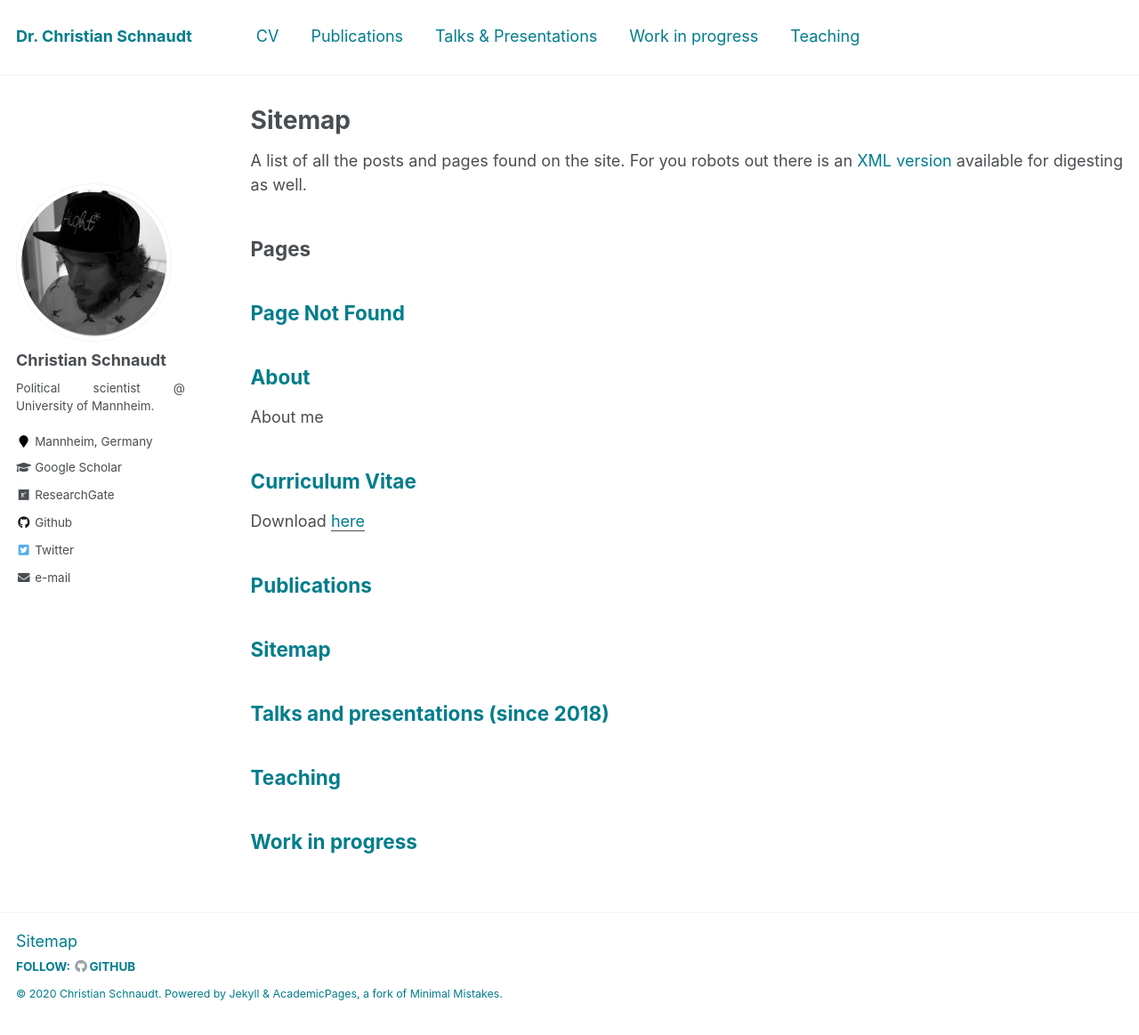
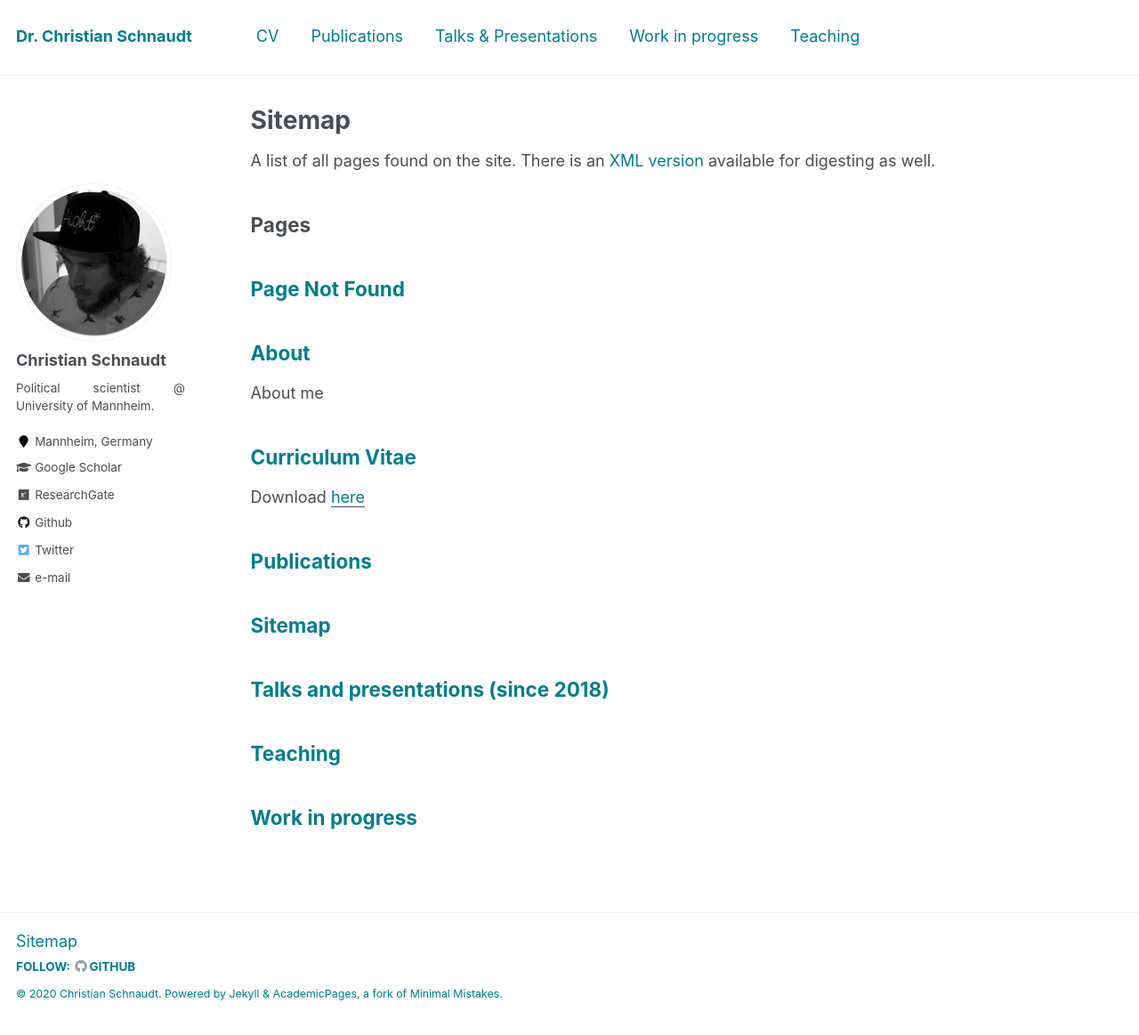
Before and after one commit to cschnaudt/cschnaudt.github.io, a Jekyll site: the page built from _pages/sitemap.md, in a window 1280 px wide and 1163 px high. Shown: the whole window at 89% size. Built offline with Jekyll 4.4.1, drawn with Linux system fonts in a browser that asks for light colours.

Commit message:
Update sitemap.md

```diff
--- a/_pages/sitemap.md
+++ b/_pages/sitemap.md
@@ -8,7 +8,7 @@ author_profile: true
 
 {% include base_path %}
 
-A list of all the posts and pages found on the site. For you robots out there is an [XML version]({{ base_path }}/sitemap.xml) available for digesting as well.
+A list of all pages found on the site. There is an [XML version]({{ base_path }}/sitemap.xml) available for digesting as well.
 
 <h2>Pages</h2>
 {% for post in site.pages %}
```
